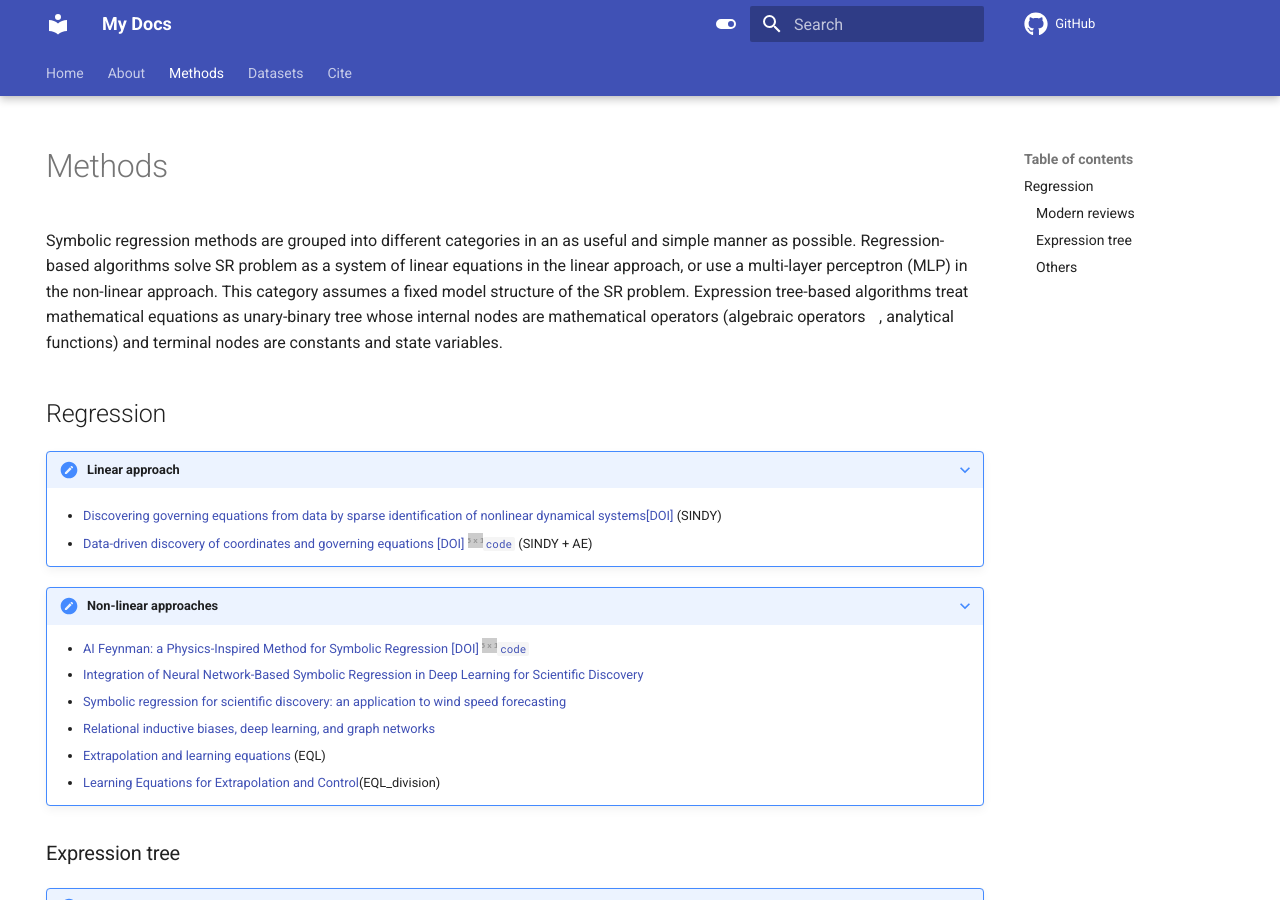
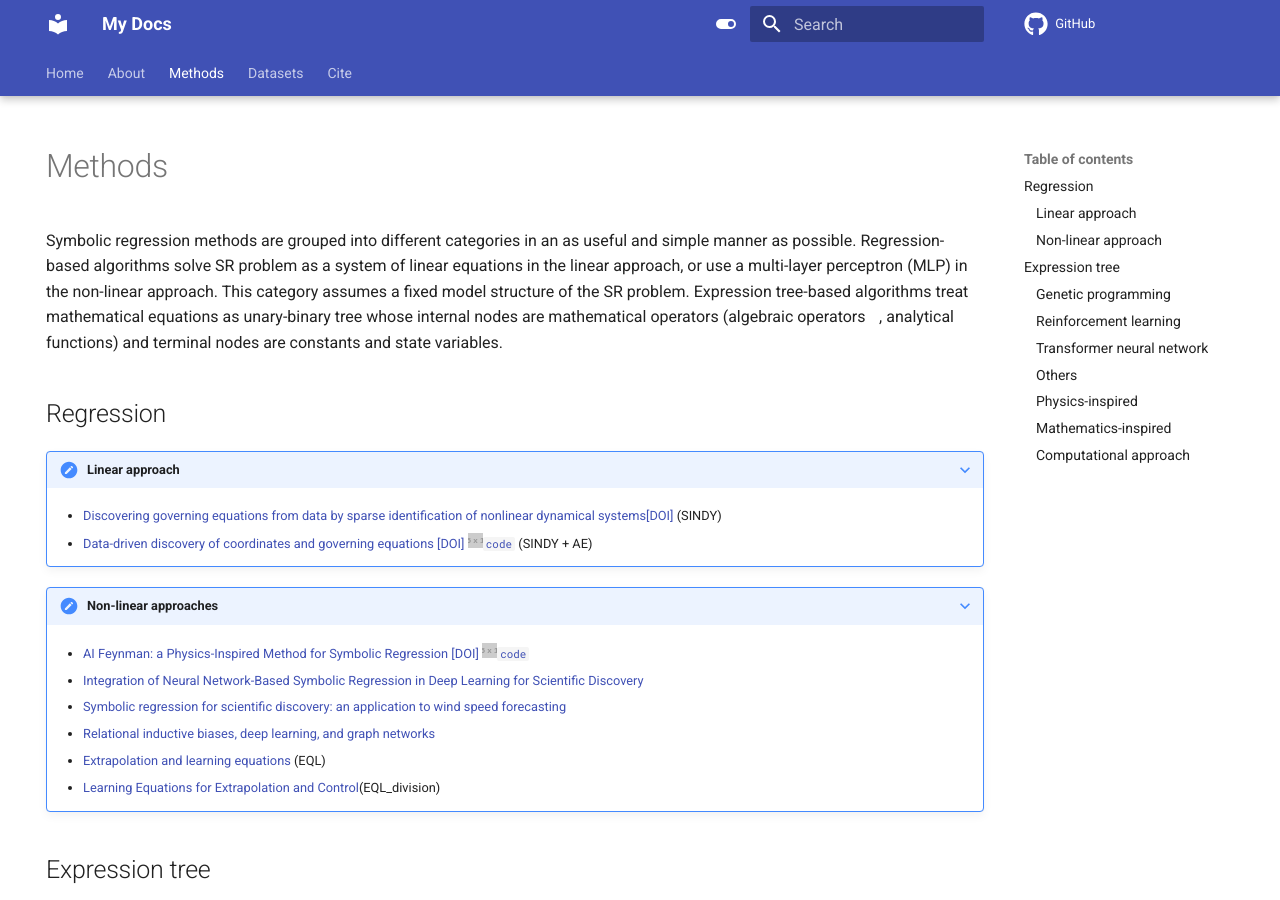
Before and after one commit to nmakke/MkDocsTest, an MkDocs documentation site: the page built from docs/methods.md, in a window 1280 px wide and 900 px high. Built offline with MkDocs 1.6.1 and Material for MkDocs 9.7.7, drawn with Linux system fonts in a browser that asks for light colours; formulas are drawn with MathJax 3; comment, search, counter and statistics services are not loaded.

Commit message:
Update methods.md

```diff
--- a/docs/methods.md
+++ b/docs/methods.md
@@ -12,13 +12,17 @@ Expression tree-based algorithms treat mathematical equations as unary-binary tr
 ???+ note "Linear approach"
     <div class="meta_for_parser tablespecs"
     style="font-size: 1pt;visibility:hidden" markdown>
-    ###  Modern reviews
+    ###  Linear approach
     </div>
 
     * [Discovering governing equations from data by sparse identification of nonlinear dynamical systems](https://www.pnas.org/content/pnas/113/15/3932.full.pdf?with-ds=yes&source=post_page---------------------------)[[DOI]](https://www.pnas.org/doi/full/10.1073/pnas.1517384113) (SINDY)
     * [Data-driven discovery of coordinates and governing equations](https://www.pnas.org/content/pnas/116/45/22445.full.pdf) [[DOI]](https://www.pnas.org/doi/10.1073/pnas.1906995116) [![#c5f015](https://via.placeholder.com/15/c5f015/000000?text=+)`code`](https://github.com/kpchamp/SindyAutoencoders) (SINDY + AE)
 
 ???+ note "Non-linear approaches"
+    <div class="meta_for_parser tablespecs"
+    style="font-size: 1pt;visibility:hidden" markdown>
+    ###  Non-linear approach
+    </div>
 
     * [AI Feynman: a Physics-Inspired Method for Symbolic Regression](https://arxiv.org/pdf/1905.11481.pdf) [[DOI]](https://www.science.org/doi/10.1126/sciadv.aay2631) [![#c5f015](https://via.placeholder.com/15/c5f015/000000?text=+)`code`](https://github.com/SJ001/AI-Feynman)
     * [Integration of Neural Network-Based Symbolic Regression in Deep Learning for Scientific Discovery](https://arxiv.org/pdf/1912.04825.pdf)
@@ -27,9 +31,13 @@ Expression tree-based algorithms treat mathematical equations as unary-binary tr
     * [Extrapolation and learning equations](https://arxiv.org/pdf/1610.02995.pdf) (EQL)
     * [Learning Equations for Extrapolation and Control](http://proceedings.mlr.press/v80/sahoo18a/sahoo18a.pdf)(EQL_division)
 
-### Expression tree
+## Expression tree
 
 ???+ note "Genetic programming"
+    <div class="meta_for_parser tablespecs"
+    style="font-size: 1pt;visibility:hidden" markdown>
+    ###  Genetic programming
+    </div>
 
        * [Eurequa](https://link.springer.com/content/pdf/10.1007/s10710-010-9124-z.pdf)
        * [PySR: High-Performance Symbolic Regression in Python and Julia](https://github.com/MilesCranmer/pysr)
@@ -40,12 +48,20 @@ Expression tree-based algorithms treat mathematical equations as unary-binary tr
        * Semantically-based crossover in genetic programming: application to real-valued symbolic regression [[DOI]](https://link.springer.com/article/10.1007/s10710-010-9121-2)
 
 ???+ note "Reinforcement learning"
+    <div class="meta_for_parser tablespecs"
+    style="font-size: 1pt;visibility:hidden" markdown>
+    ###  Reinforcement learning
+    </div>
 
     * [Deep symbolic regression: Recovering mathematical expressions from data via risk-seeking policy gradients](https://arxiv.org/abs/1912.04871) [[DOI]](https://openreview.net/forum?id=m5Qsh0kBQG) [![#c5f015](https://via.placeholder.com/15/c5f015/000000?text=+)`code`](https://github.com/brendenpetersen/deep-symbolic-optimization)
     * [Symbolic Regression via Neural-Guided Genetic Programming Population Seeding](https://arxiv.org/abs/2111.00053) [[DOI]](https://proceedings.neurips.cc/paper/2021/hash/d073bb8d0c47f317dd39de9c9f004e9d-Abstract.html)[![#c5f015](https://via.placeholder.com/15/c5f015/000000?text=+)`code`](https://github.com/brendenpetersen/deep-symbolic-optimization)
     * [Physical Symbolic Optimization](https://arxiv.org/pdf/2303.03192.pdf) [![#c5f015](https://via.placeholder.com/15/c5f015/000000?text=+)`code`](https://github.com/WassimTenachi/PhySO/tree/main)
 
 ???+ note "Transformer neural network"
+    <div class="meta_for_parser tablespecs"
+    style="font-size: 1pt;visibility:hidden" markdown>
+    ###  Transformer neural network
+    </div>
 
     * [End-to-end symbolic regression with transformers](https://arxiv.org/abs/2204.10532) [![#c5f015](https://via.placeholder.com/15/c5f015/000000?text=+)`code`](https://github.com/facebookresearch/symbolicregression)
     * [Neural Symbolic Regression that Scales](https://arxiv.org/abs/2106.06427) [![#c5f015](https://via.placeholder.com/15/c5f015/000000?text=+)`code`](https://github.com/SymposiumOrganization/NeuralSymbolicRegressionThatScales)
@@ -55,13 +71,25 @@ Expression tree-based algorithms treat mathematical equations as unary-binary tr
 ### Others
 
 ???+ note "Physics-inspired"
+    <div class="meta_for_parser tablespecs"
+    style="font-size: 1pt;visibility:hidden" markdown>
+    ###  Physics-inspired
+    </div>
 
     * [AI Feynman: a Physics-Inspired Method for Symbolic Regression](https://arxiv.org/pdf/1905.11481.pdf) [[DOI]](https://www.science.org/doi/10.1126/sciadv.aay2631) [![#c5f015](https://via.placeholder.com/15/c5f015/000000?text=+)`code`](https://github.com/SJ001/AI-Feynman)
 
 ???+ note "Mathematics-inspired"
+    <div class="meta_for_parser tablespecs"
+    style="font-size: 1pt;visibility:hidden" markdown>
+    ###  Mathematics-inspired
+    </div>
 
     * [Demystifying Black-box Models with Symbolic Metamodels](https://www.vanderschaar-lab.com/papers/NIPS2019_DBM.pdf) [[DOI]](https://papers.nips.cc/paper_files/paper/2019/hash/567b8f5f423af15818a068235807edc0-Abstract.html) [![#c5f015](https://via.placeholder.com/15/c5f015/000000?text=+)`code`](https://github.com/vanderschaarlab/mlforhealthlabpub/tree/main/alg/symbolic_metamodeling)
 
 ???+ note "Computational approach"
+    <div class="meta_for_parser tablespecs"
+    style="font-size: 1pt;visibility:hidden" markdown>
+    ###  Computational approach
+    </div>
 
     * [Distilling Free-Form Natural Laws from Experimental Data](https://www.science.org/doi/10.1126/science.1165893)
```
